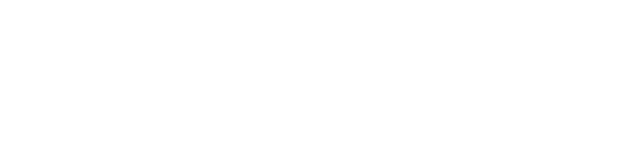
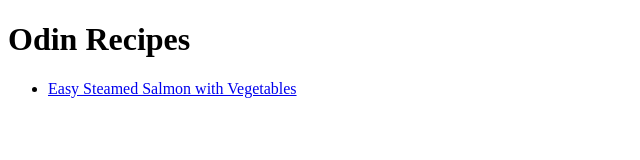
Before and after one commit to troooonks/odin-recipes, a plain HTML site: page index.html in a window 1280 px wide. Shown: the whole page, without its empty margins (0-640 px from the left). Drawn offline with Linux system fonts and the light colour scheme.

Commit message:
Añadiendo h1 y el link a SteamedSalmon

```diff
--- a/index.html
+++ b/index.html
@@ -7,7 +7,10 @@
     <title>Odin Recipes</title>
 </head>
 <body>
-
+<h1>Odin Recipes</h1>
+<ul>
+    <li><a href="SteamedSalmon.html">Easy Steamed Salmon with Vegetables</a></li>
+</ul>
 
 </body>
 </html>
```
